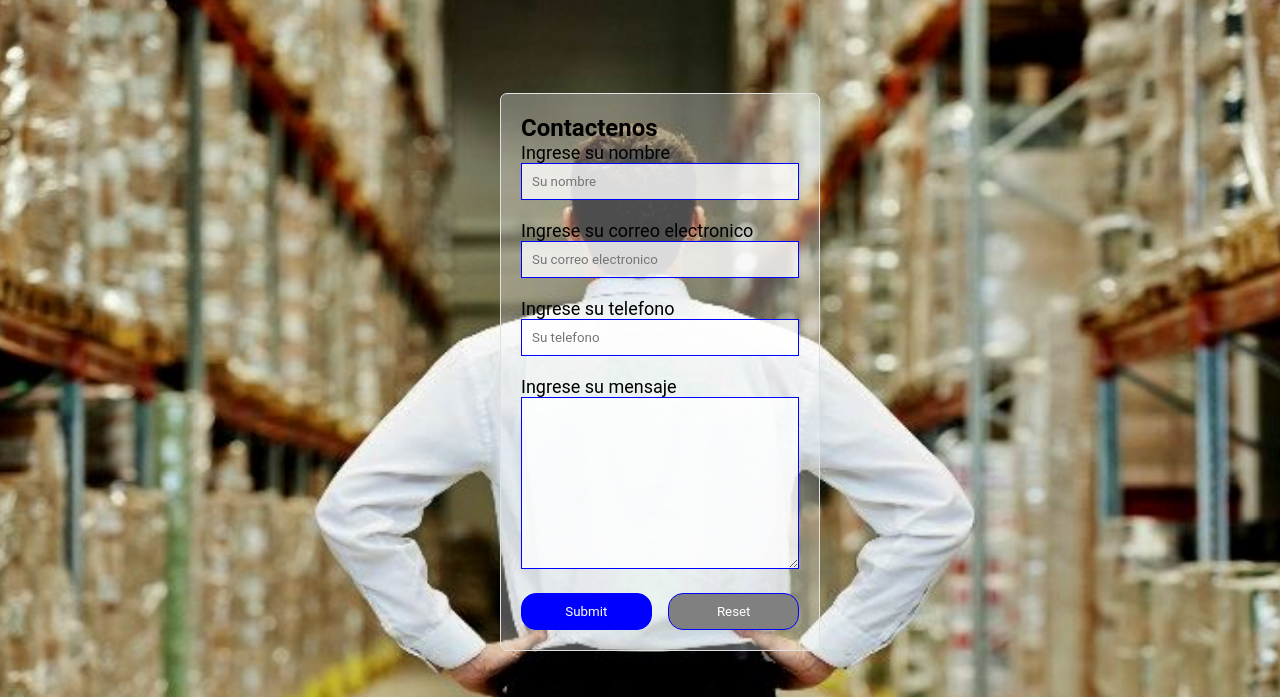
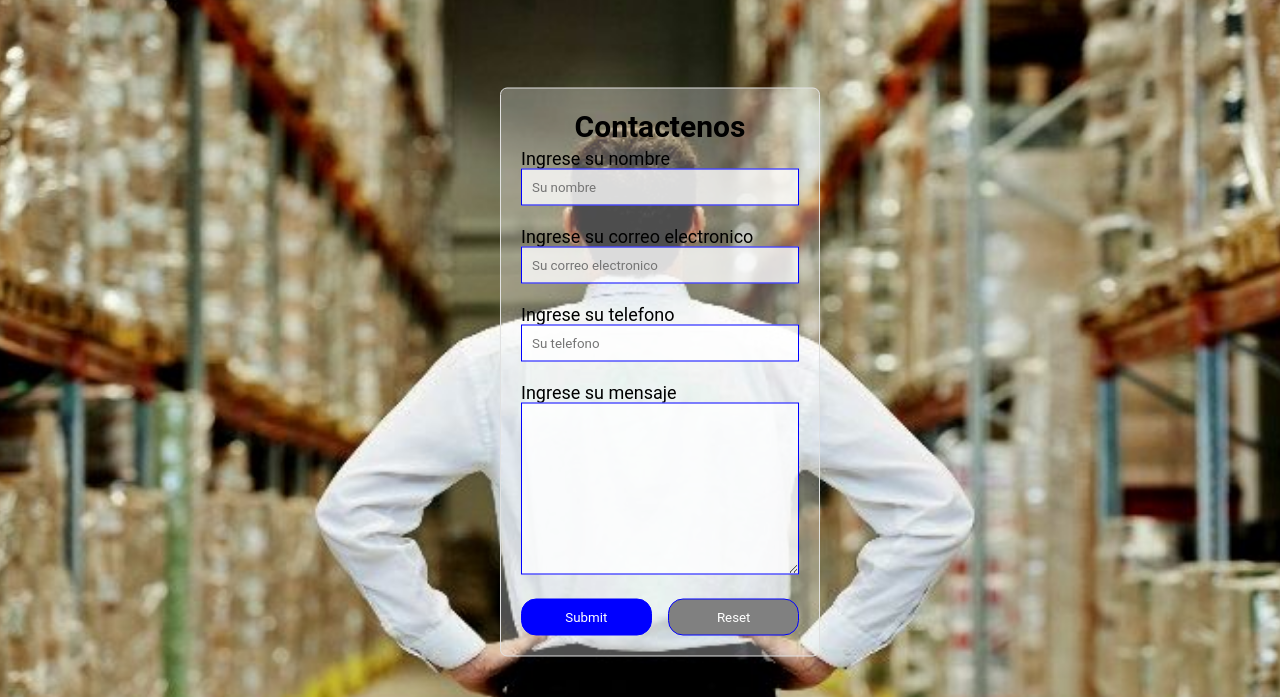
Before and after one commit to mariogonzalezispc/g5-a3g5_2, a PHP site: page /contacto.html in a window 1280 px wide. Shown: the part 48-745 px from the top of the page. Run offline with PHP 8.4, Linux system fonts and the light colour scheme.

Commit message:
contactos

```diff
--- a/css/estilocontacto.css
+++ b/css/estilocontacto.css
@@ -134,9 +134,10 @@ input[type="reset"] {/*para el boton reset del formulario*/
     float:right;/*para que se vea a la derecha*/
     border-radius: 15px;/*para que se vea redondeado*/
 }
-.h2{
+ form h2{
     font-size: 30px;
-    color: rgb(203, 205, 36);
+    color: black;
     text-align: center;
+    margin-bottom: 4px;
 }
 /*---------------------------------------------------------------------------------*/
```
Also changed, not shown: img/carro-de-la-carretilla.png (added), img/paquetes-de-entrega-en-carro.png (added).
